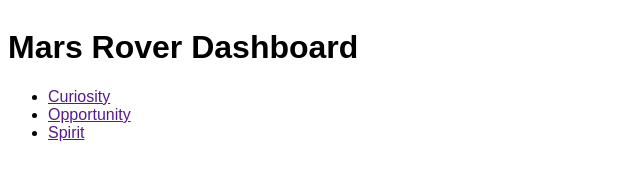
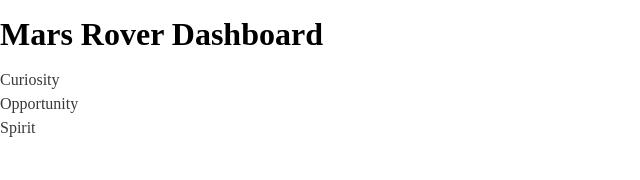
Before and after one commit to ivanolmo/mars-rover-dashboard, a website: page src/public/index.html in a window 1280 px wide. Shown: the whole page, without its empty margins (0-640 px from the left). Drawn offline with Linux system fonts and the light colour scheme.

Commit message:
Add base styling for navbar

```diff
--- a/src/public/assets/stylesheets/index.css
+++ b/src/public/assets/stylesheets/index.css
@@ -1,24 +1,52 @@
+* {
+  box-sizing: border-box;
+  padding: 0;
+  margin: 0;
+}
+
+body {
+  line-height: 1.5;
+}
+
+ul {
+  list-style-type: none;
+}
+
+a {
+  text-decoration: none;
+  color: rgb(58, 55, 55);
+}
+
+h1 {
+  line-height: 1.5;
+  margin: 10px 0;
+}
+
+img {
+  width: 100%;
+}
+
+
 /* -------------------  MOBILE  --------------------- */
 
-body {
+/* body {
   display: flex;
   flex-direction: column;
-  font-family: Arial;
   min-height: 100vh;
-}
+} */
 
-header {
+/* header { */
   /* header styles */
-}
+/* } */
 
-main {
+/* main {
   flex: 1;
   padding: 20px;
-}
+} */
 
-footer {
+/* footer { */
   /* footer styles */
-}
+/* } */
 
 /* -------------------  TABLET  --------------------- */
 @media (min-width: 768px) {
```
